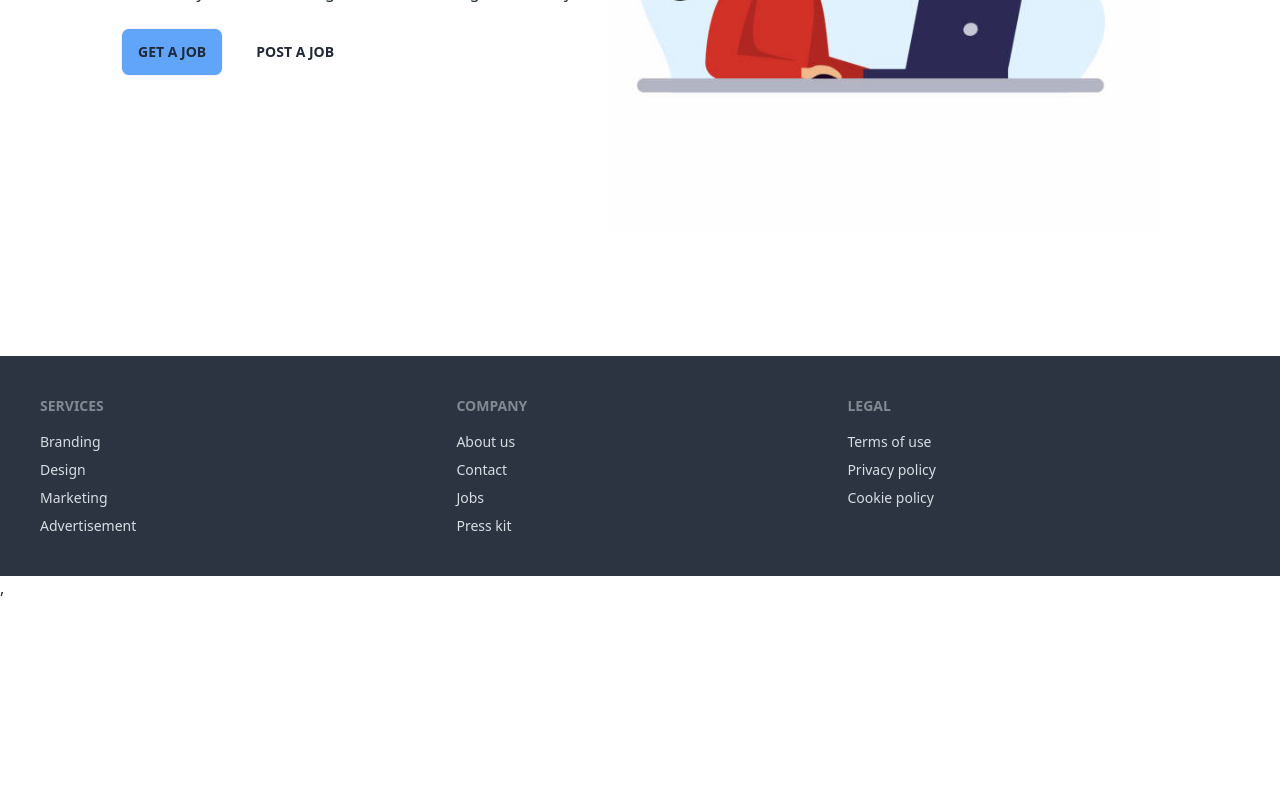
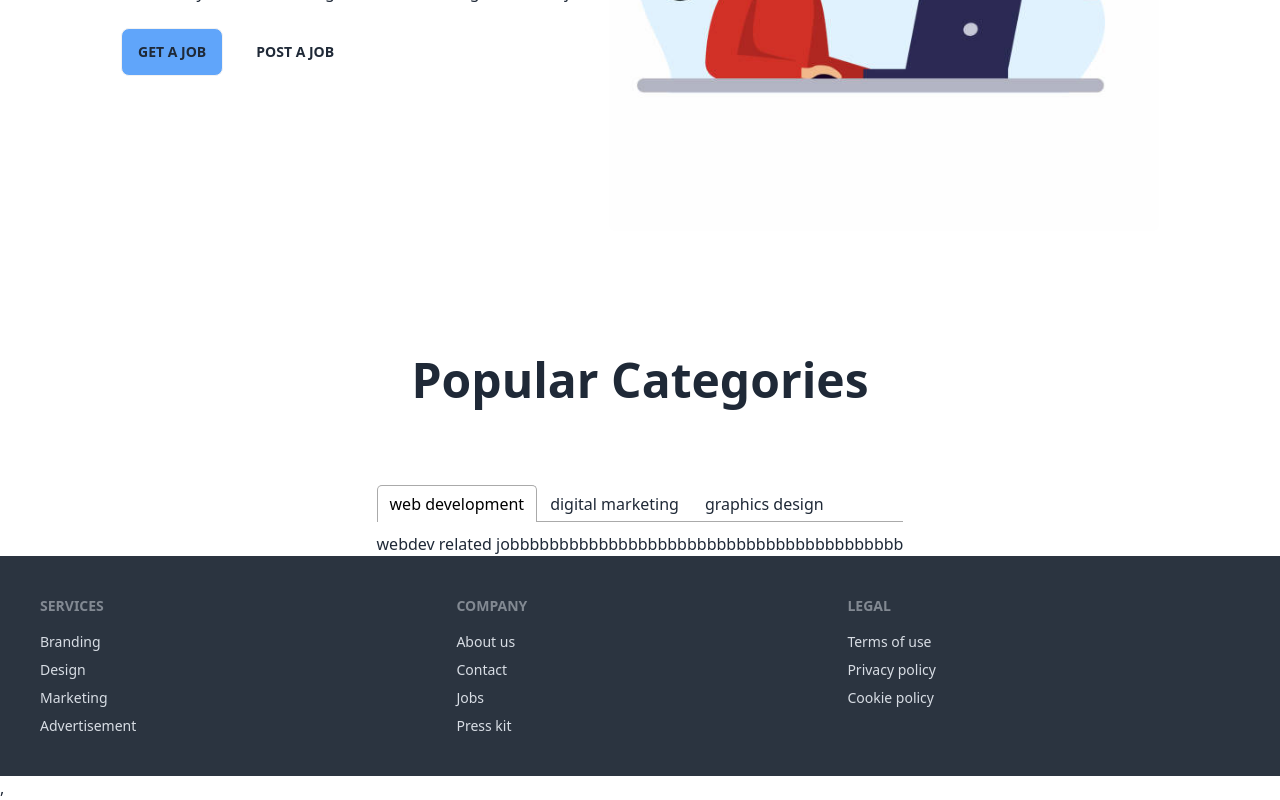
Before and after one commit to suraiyasultana826/jobs-client, a React (Vite) app: page / in a window 1280 px wide. Shown: the part 512-1312 px from the top of the page. Before the commit the page ends 1112 px from the top, so only its background shows below. Built offline with nearby package versions, Linux system fonts and the light colour scheme; no server answers.

Commit message:
added tab

```diff
--- a/package.json
+++ b/package.json
@@ -17,6 +17,7 @@
     "react-dom": "^18.2.0",
     "react-hot-toast": "^2.4.1",
     "react-router-dom": "^6.18.0",
+    "react-tabs": "^6.0.2",
     "sort-by": "^1.2.0"
   },
   "devDependencies": {
--- a/src/Pages/FindJob/FindJob.jsx
+++ b/src/Pages/FindJob/FindJob.jsx
@@ -1,8 +1,9 @@
+import TabComponents from "../../TabComponents/TabComponents";
 
 const FindJob = () => {
     return (
         <div>
-            <h3>finding a job</h3>
+           <TabComponents></TabComponents>
 
         </div>
     );
--- a/src/Pages/Home/Home.jsx
+++ b/src/Pages/Home/Home.jsx
@@ -1,7 +1,9 @@
+import TabComponents from '../../TabComponents/TabComponents';
 import banner from '../../assets/banner.jpg'
 const Home = () => {
     return (
-        <div className="hero min-h-screen ">
+        <div>
+            <div className="hero min-h-screen ">
         <div className="hero-content flex-col lg:flex-row-reverse">
           <img  src={banner} className="w-1/2 rounded-lg " />
           <div>
@@ -12,6 +14,13 @@ const Home = () => {
           </div>
         </div>
       </div>
+      <h1 className="text-5xl font-bold text-center mb-20">Popular Categories</h1>
+      <div className=' flex justify-center'>
+      <TabComponents></TabComponents>
+
+      </div>
+
+        </div>
     );
 };
 
--- /dev/null
+++ b/src/TabComponents/Digital.jsx
@@ -0,0 +1,11 @@
+
+const Digital = () => {
+    return (
+        <div>
+
+            <h3>digital marketing related jobs</h3>
+        </div>
+    );
+};
+
+export default Digital;
--- /dev/null
+++ b/src/TabComponents/Graphics.jsx
@@ -0,0 +1,11 @@
+
+const Graphics = () => {
+    return (
+        <div>
+            <h4>graphics rerlated jobs</h4>
+
+        </div>
+    );
+};
+
+export default Graphics;
--- /dev/null
+++ b/src/TabComponents/TabComponents.jsx
@@ -0,0 +1,28 @@
+import { Tab, Tabs, TabList, TabPanel } from 'react-tabs';
+import 'react-tabs/style/react-tabs.css';
+import Webdev from './Webdev';
+import Digital from './Digital';
+import Graphics from './Graphics';
+const TabComponents = () => {
+    return (
+        <Tabs>
+            <TabList >
+                <Tab>web development</Tab>
+                <Tab>digital marketing</Tab>
+                <Tab> graphics design</Tab>
+            </TabList>
+
+            <TabPanel>
+            <Webdev></Webdev>
+            </TabPanel>
+            <TabPanel>
+                <Digital></Digital>
+            </TabPanel>
+            <TabPanel>
+                <Graphics></Graphics>
+            </TabPanel>
+        </Tabs>
+    );
+};
+
+export default TabComponents;
--- /dev/null
+++ b/src/TabComponents/Webdev.jsx
@@ -0,0 +1,11 @@
+
+const Webdev = () => {
+    return (
+        <div>
+            <h1>webdev related jobbbbbbbbbbbbbbbbbbbbbbbbbbbbbbbbbbbbbbbb</h1>
+
+        </div>
+    );
+};
+
+export default Webdev;
```
Also changed, not shown: 1 other file (tests, documents, lock files or other folders).
